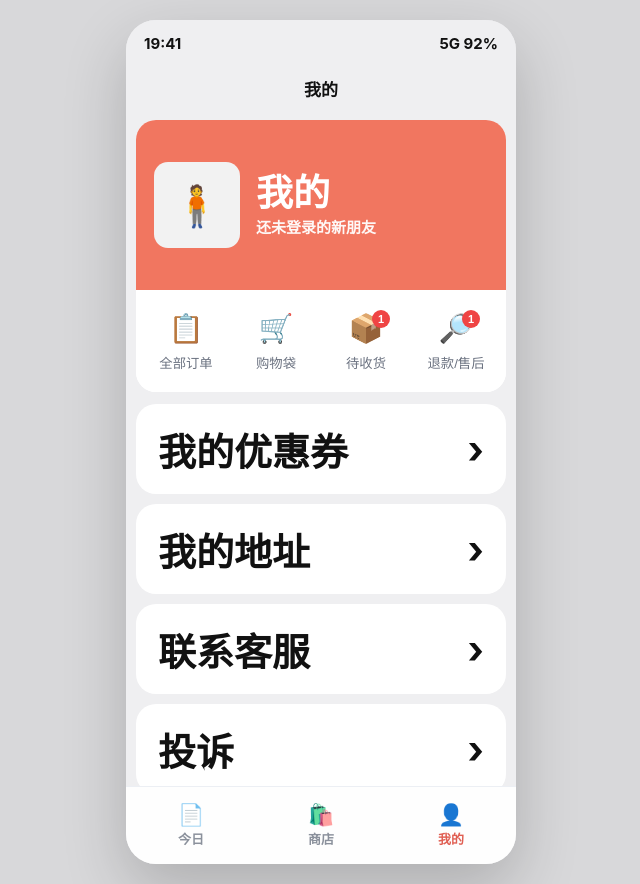
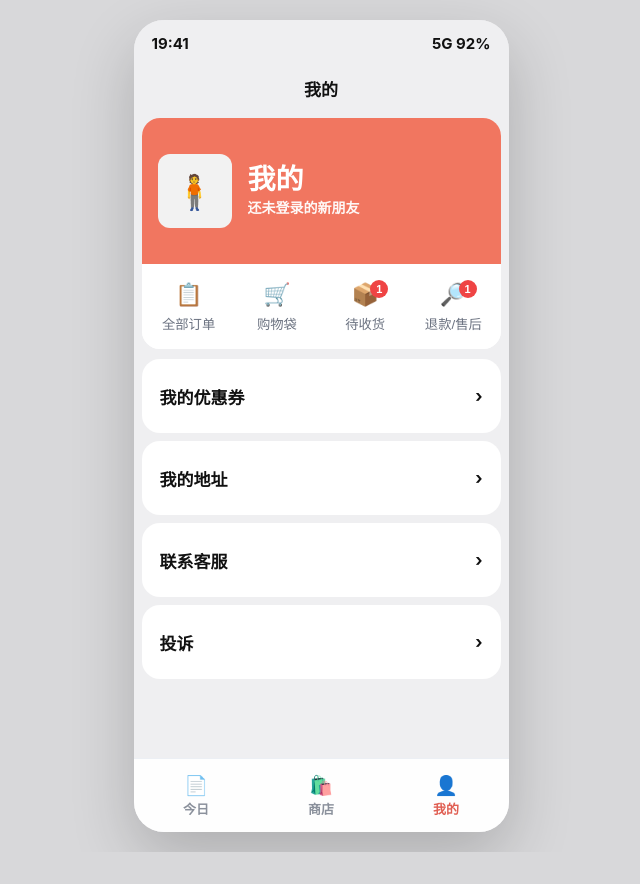
Before and after one commit to Harpery-hub/mall-statement-demo, a plain HTML site: page index.html in a window 1280 px wide. Shown: the whole page, without its empty margins (319-959 px from the left). After the commit the page ends 852 px from the top, so only its background shows below. Drawn offline with Linux system fonts and the light colour scheme.

Commit message:
Add files via upload

```diff
--- a/index.html
+++ b/index.html
@@ -18,8 +18,8 @@
     }
 
     .phone {
-      width: 390px;
-      height: 844px;
+      width: 375px;
+      height: 812px;
       border-radius: 30px;
       overflow: hidden;
       background: #efeff1;
@@ -60,50 +60,50 @@
     }
 
     .content {
-      height: calc(100% - 46px - 44px - 78px);
+      height: calc(100% - 46px - 44px - 74px);
       overflow-y: auto;
-      padding: 10px;
+      padding: 8px;
       scrollbar-width: none;
     }
     .content::-webkit-scrollbar { display: none; }
 
     .card {
       background: #fff;
-      border-radius: 20px;
-      margin-bottom: 12px;
+      border-radius: 18px;
+      margin-bottom: 10px;
       overflow: hidden;
     }
 
     .profile {
       background: #f17660;
       color: #fff;
-      padding: 18px;
-      height: 170px;
+      padding: 16px;
+      height: 146px;
       display: flex;
       align-items: center;
       gap: 16px;
     }
 
     .avatar {
-      width: 86px;
-      height: 86px;
-      border-radius: 14px;
+      width: 74px;
+      height: 74px;
+      border-radius: 12px;
       background: #f2f2f2;
       display: flex;
       align-items: center;
       justify-content: center;
-      font-size: 40px;
+      font-size: 34px;
     }
 
     .profile h2 {
-      font-size: 37px;
-      margin-bottom: 5px;
+      font-size: 28px;
+      margin-bottom: 4px;
       font-weight: 900;
       line-height: 1;
     }
 
     .profile p {
-      font-size: 15px;
+      font-size: 14px;
       opacity: 0.95;
       font-weight: 700;
     }
@@ -111,7 +111,7 @@
     .order-nav {
       display: grid;
       grid-template-columns: repeat(4, 1fr);
-      padding: 16px 8px 14px;
+      padding: 12px 6px 10px;
       gap: 6px;
       text-align: center;
       background: #fff;
@@ -142,32 +142,32 @@
     }
 
     .ico {
-      font-size: 28px;
-      margin-bottom: 8px;
+      font-size: 22px;
+      margin-bottom: 6px;
       display: block;
       color: #111;
     }
 
     .menu-item {
-      height: 90px;
+      height: 74px;
       display: flex;
       align-items: center;
       justify-content: space-between;
-      padding: 0 22px;
-      font-size: 38px;
+      padding: 0 18px;
+      font-size: 17px;
       font-weight: 700;
       background: #fff;
-      border-radius: 20px;
-      margin-bottom: 10px;
+      border-radius: 18px;
+      margin-bottom: 8px;
     }
 
     .menu-item span:last-child { color: #111; }
 
     .list-head {
       background: #fff;
-      border-radius: 16px;
-      padding: 12px;
-      margin-bottom: 10px;
+      border-radius: 14px;
+      padding: 10px;
+      margin-bottom: 8px;
       display: flex;
       gap: 8px;
     }
@@ -191,9 +191,9 @@
 
     .order-card {
       background: #fff;
-      border-radius: 18px;
+      border-radius: 16px;
       padding: 12px;
-      margin-bottom: 10px;
+      margin-bottom: 8px;
       cursor: pointer;
       border: 1px solid #eceef2;
     }
@@ -239,7 +239,7 @@
     }
 
     .price {
-      font-size: 35px;
+      font-size: 24px;
       color: #111;
       font-weight: 900;
     }
@@ -259,15 +259,15 @@
 
     .detail-card {
       background: #fff;
-      border-radius: 18px;
-      padding: 14px;
-      margin-bottom: 10px;
+      border-radius: 16px;
+      padding: 12px;
+      margin-bottom: 8px;
     }
 
     .detail-title {
-      font-size: 28px;
+      font-size: 19px;
       font-weight: 900;
-      margin-bottom: 10px;
+      margin-bottom: 8px;
     }
 
     .kv {
@@ -291,7 +291,7 @@
       left: 0;
       right: 0;
       bottom: 0;
-      height: 78px;
+      height: 74px;
       background: rgba(255, 255, 255, 0.95);
       border-top: 1px solid #eceff4;
       display: grid;
@@ -310,7 +310,7 @@
 
     .tab-btn span {
       display: block;
-      font-size: 21px;
+      font-size: 19px;
       margin-bottom: 2px;
     }
 
```
